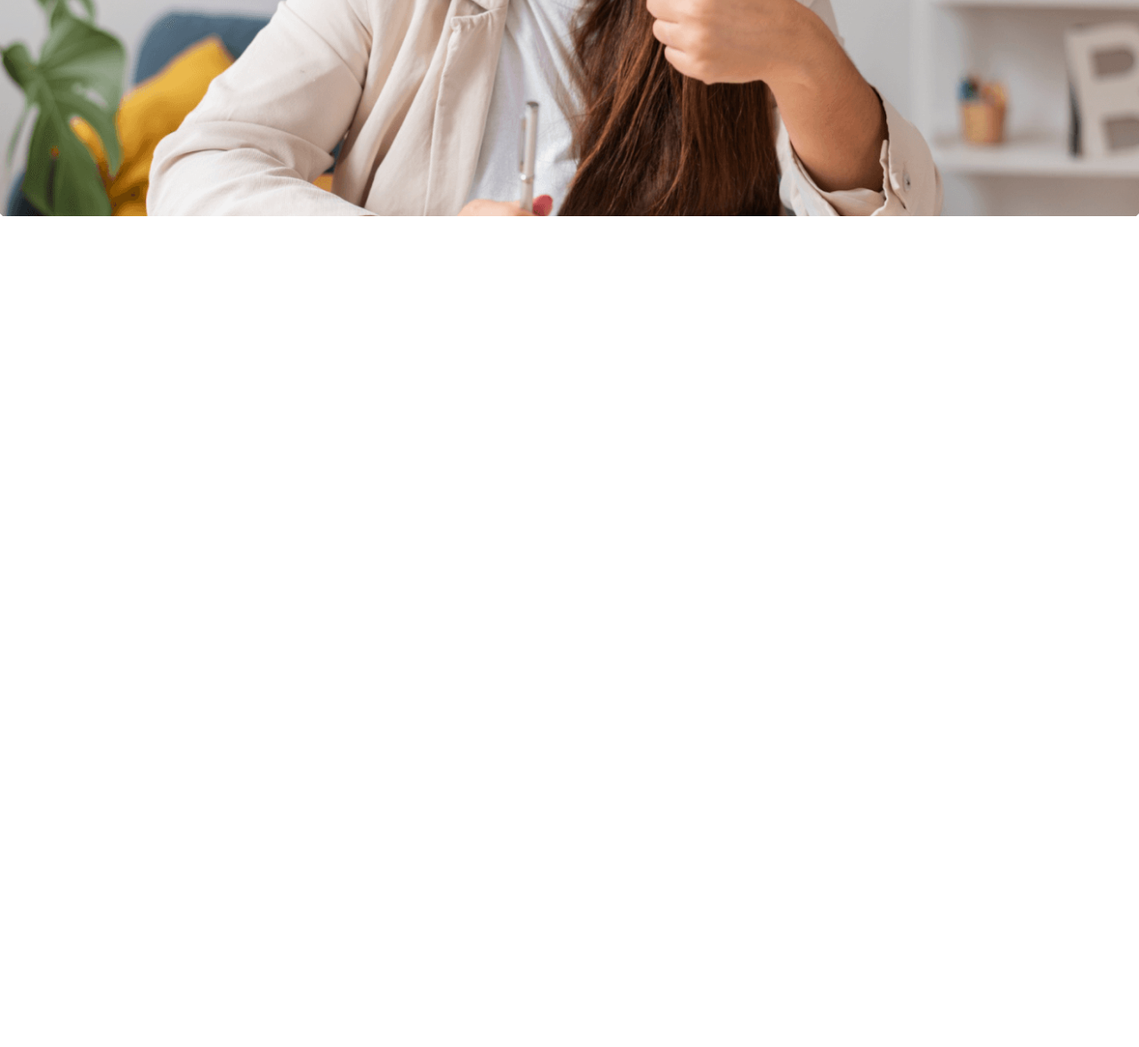
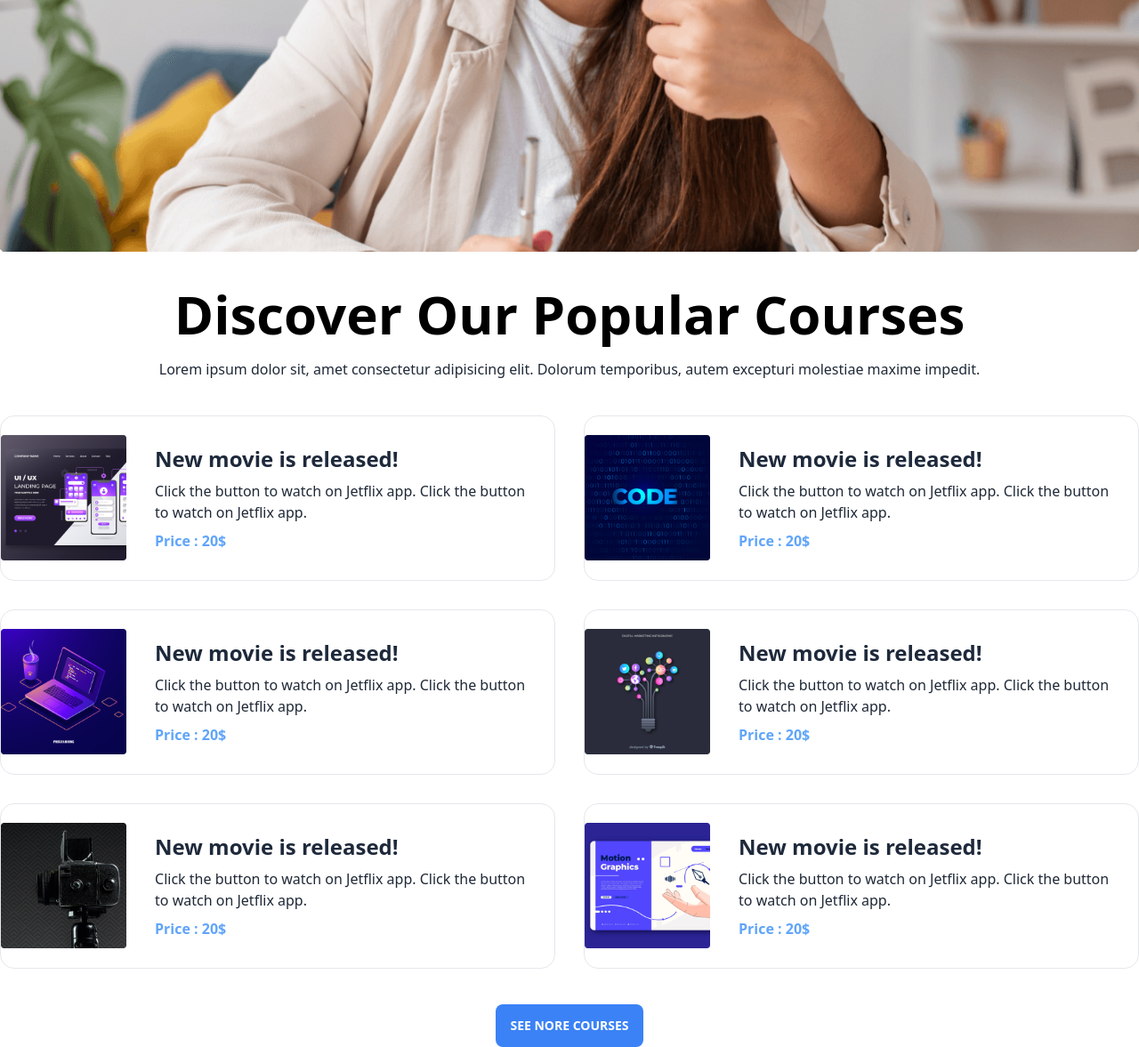
Before and after one commit to kaiumuddin/digital-school, a plain HTML site: page index.html in a window 1280 px wide. Shown: the part 500-1677 px from the top of the page at 89% size. Before the commit the page ends 800 px from the top, so only its background shows below. Drawn offline with nearby package versions, Linux system fonts and the light colour scheme.

Commit message:
added courses section with responsive

```diff
--- a/index.html
+++ b/index.html
@@ -15,7 +15,7 @@
   <body>
     <header class="container mx-auto">
       <!-- navbar start -->
-      <div class="navbar">
+      <div class="navbar mt-5">
         <div class="navbar-start">
           <a class="btn btn-ghost normal-case text-xl">Digital School</a>
         </div>
@@ -67,7 +67,7 @@
       <!-- navbar end  -->
 
       <!-- carousal start  -->
-      <div class="carousel w-full">
+      <div class="carousel w-full mt-5">
         <div id="slide1" class="carousel-item relative w-full">
           <img src="images/cover/cover-1.png" class="w-full" />
           <div
@@ -98,5 +98,130 @@
       </div>
       <!-- carousal end  -->
     </header>
+    <main>
+      <!-- discover start  -->
+      <section class="container mx-auto mt-10">
+        <!-- text start -->
+        <div class="conatiner w-3/4 mx-auto text-center">
+          <h1 class="text-6xl text-black font-bold">
+            Discover Our Popular Courses
+          </h1>
+          <p class="mt-5">
+            Lorem ipsum dolor sit, amet consectetur adipisicing elit. Dolorum
+            temporibus, autem excepturi molestiae maxime impedit.
+          </p>
+        </div>
+        <!-- text end -->
+
+        <!-- card start  -->
+        <div class="grid grid-cols-1 gap-8 lg:grid-cols-2 mt-10">
+          <!-- card 1  -->
+          <div class="card card-side bg-white border flex flex-col md:flex-row">
+            <figure>
+              <img src="images/course/course-1.png" alt="Movie" />
+            </figure>
+            <div class="card-body">
+              <h2 class="card-title text-2xl text-slate-800">
+                New movie is released!
+              </h2>
+              <p>
+                Click the button to watch on Jetflix app. Click the button to
+                watch on Jetflix app.
+              </p>
+              <p class="text-blue-400 font-bold">Price : 20$</p>
+            </div>
+          </div>
+          <!-- card 2  -->
+          <div class="card card-side bg-white border flex flex-col md:flex-row">
+            <figure>
+              <img src="images/course/course-2.png" alt="Movie" />
+            </figure>
+            <div class="card-body">
+              <h2 class="card-title text-2xl text-slate-800">
+                New movie is released!
+              </h2>
+              <p>
+                Click the button to watch on Jetflix app. Click the button to
+                watch on Jetflix app.
+              </p>
+              <p class="text-blue-400 font-bold">Price : 20$</p>
+            </div>
+          </div>
+          <!-- card 3  -->
+          <div class="card card-side bg-white border flex flex-col md:flex-row">
+            <figure>
+              <img src="images/course/course-3.png" alt="Movie" />
+            </figure>
+            <div class="card-body">
+              <h2 class="card-title text-2xl text-slate-800">
+                New movie is released!
+              </h2>
+              <p>
+                Click the button to watch on Jetflix app. Click the button to
+                watch on Jetflix app.
+              </p>
+              <p class="text-blue-400 font-bold">Price : 20$</p>
+            </div>
+          </div>
+          <!-- card 4  -->
+          <div class="card card-side bg-white border flex flex-col md:flex-row">
+            <figure>
+              <img src="images/course/course-4.png" alt="Movie" />
+            </figure>
+            <div class="card-body">
+              <h2 class="card-title text-2xl text-slate-800">
+                New movie is released!
+              </h2>
+              <p>
+                Click the button to watch on Jetflix app. Click the button to
+                watch on Jetflix app.
+              </p>
+              <p class="text-blue-400 font-bold">Price : 20$</p>
+            </div>
+          </div>
+          <!-- card 5  -->
+          <div class="card card-side bg-white border flex flex-col md:flex-row">
+            <figure>
+              <img src="images/course/course-5.png" alt="Movie" />
+            </figure>
+            <div class="card-body">
+              <h2 class="card-title text-2xl text-slate-800">
+                New movie is released!
+              </h2>
+              <p>
+                Click the button to watch on Jetflix app. Click the button to
+                watch on Jetflix app.
+              </p>
+              <p class="text-blue-400 font-bold">Price : 20$</p>
+            </div>
+          </div>
+          <!-- card 6  -->
+          <div class="card card-side bg-white border flex flex-col md:flex-row">
+            <figure>
+              <img src="images/course/course-6.png" alt="Movie" />
+            </figure>
+            <div class="card-body">
+              <h2 class="card-title text-2xl text-slate-800">
+                New movie is released!
+              </h2>
+              <p>
+                Click the button to watch on Jetflix app. Click the button to
+                watch on Jetflix app.
+              </p>
+              <p class="text-blue-400 font-bold">Price : 20$</p>
+            </div>
+          </div>
+        </div>
+        <!-- card end  -->
+
+        <!-- more courses button  -->
+        <div class="flex justify-center mt-10">
+          <button class="btn bg-blue-500 border-0 text-white">
+            See Nore Courses
+          </button>
+        </div>
+      </section>
+      <!-- discover end  -->
+    </main>
   </body>
 </html>
```
